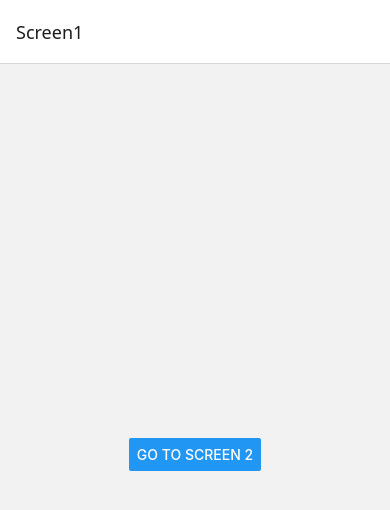
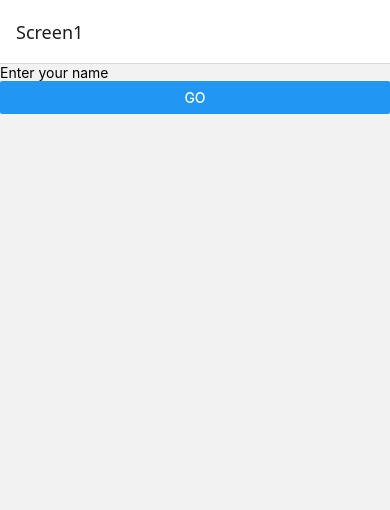
Before and after one commit to hadeelabbadi/JoVision-RN-tasks, a React Native app: screen /Screen1 in a window 390 px wide. Shown: the top 510 px of the page. Built offline with nearby package versions, Linux system fonts and the light colour scheme.

Commit message:
Task 28 & 29 - Navigation with params and user input

```diff
--- a/Tasks/Screen1.js
+++ b/Tasks/Screen1.js
@@ -1,23 +1,23 @@
-import React from 'react';
-import { View, Button, StyleSheet } from 'react-native';
+import { View, Button, TextInput } from 'react-native';
+import { useState } from 'react';
 
-const Screen1 = ({ navigation }) => {
+export default function Screen1({ navigation }) {
+  const [name, setName] = useState('');
+
   return (
-    <View style={styles.container}>
+    <View>
+      <TextInput
+        placeholder="Enter your name"
+        value={name}
+        onChangeText={setName}
+      />
+
       <Button
-        title="Go to Screen 2"
-        onPress={() => navigation.navigate('Screen2')}
+        title="Go"
+        onPress={() =>
+          navigation.navigate('Screen2', { name })
+        }
       />
     </View>
   );
-};
-
-const styles = StyleSheet.create({
-  container: {
-    flex: 1,
-    justifyContent: 'center',
-    alignItems: 'center',
-  },
-});
-
-export default Screen1;
+}
--- a/Tasks/Screen2.js
+++ b/Tasks/Screen2.js
@@ -1,20 +1,11 @@
-import React from 'react';
-import { View, Text, StyleSheet } from 'react-native';
+import { View, Text } from 'react-native';
 
-const Screen2 = () => {
+export default function Screen2({ route }) {
+  const name = route.params?.name || 'Guest';
+
   return (
-    <View style={styles.container}>
-      <Text>Welcome to Screen 2 🎉</Text>
+    <View>
+      <Text>Welcome {name} 🚀</Text>
     </View>
   );
-};
-
-const styles = StyleSheet.create({
-  container: {
-    flex: 1,
-    justifyContent: 'center',
-    alignItems: 'center',
-  },
-});
-
-export default Screen2;
+}
```
